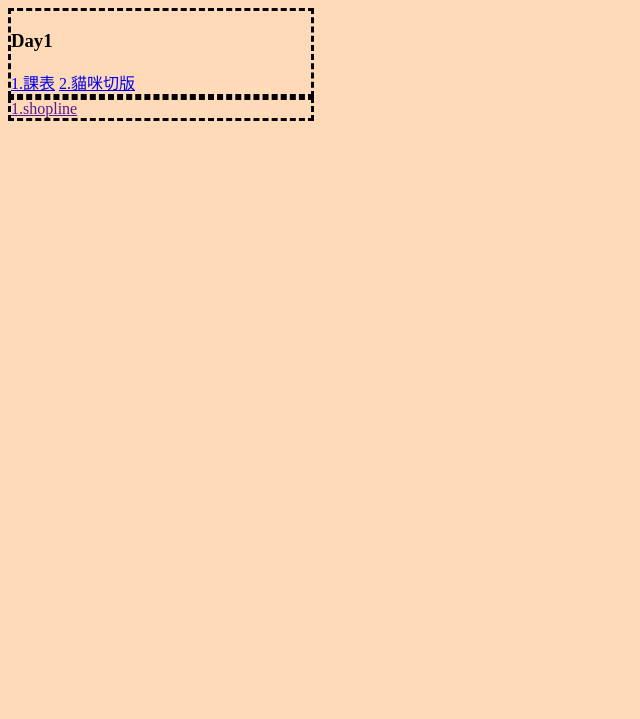
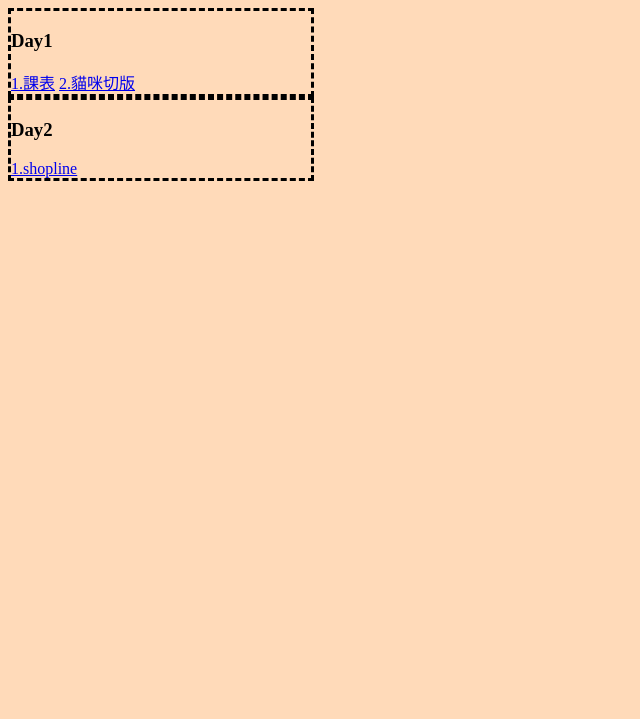
Before and after one commit to Vanessa613/Vanessa613.github.io, a plain HTML site: page index.html in a window 1280 px wide. Shown: the part 81-800 px from the top of the page, without its empty margins (0-640 px from the left). Drawn offline with Linux system fonts and the light colour scheme.

Commit message:
新增標題

```diff
--- a/index.html
+++ b/index.html
@@ -33,7 +33,8 @@
         <a href="https://vanessa613.github.io/homework/0524/%E8%B2%93%E5%92%AA%E5%88%87%E7%89%88.html">2.貓咪切版</a>
     </div>
     <div class="day2">
-        <a href="">1.shopline</a>
+        <h3>Day2</h3>
+        <a href="#">1.shopline</a>
     </div>
 </body>
 </html>
```
